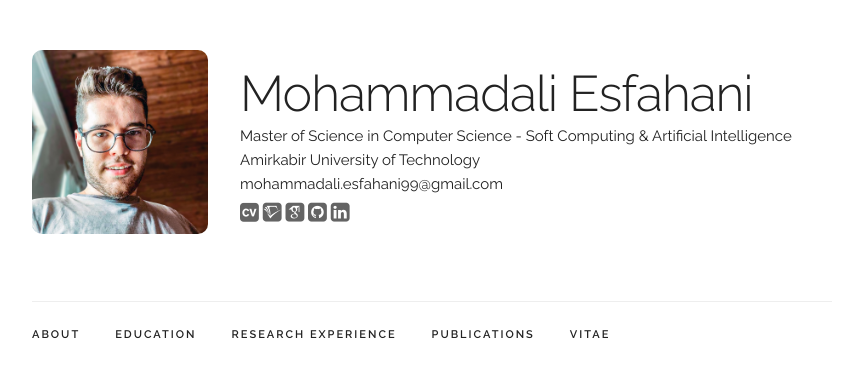
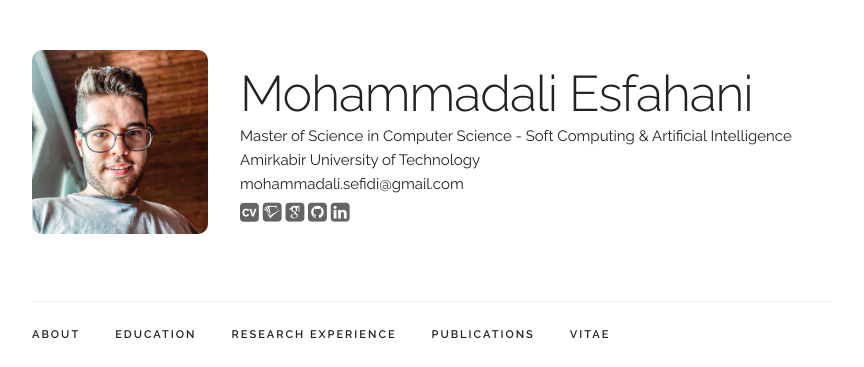
Before and after one commit to mojtabaSefidi/mojtabaSefidi.github.io, a Jekyll site: the page built from index.html, in a window 1280 px wide and 900 px high. Shown: the top 367 px of the window, without its empty margins (208-1072 px from the left). Built offline with Jekyll 4.4.1, drawn with Linux system fonts in a browser that asks for light colours; some web fonts are replaced.

Commit message:
Update main_info.yaml

```diff
--- a/_data/main_info.yaml
+++ b/_data/main_info.yaml
@@ -2,7 +2,7 @@ name: "Mohammadali Esfahani"
 title: "Master of Science in Computer Science - Soft Computing & Artificial Intelligence"
 dept: "Amirkabir University of Technology"
 # office: "Coda 1147M"
-email: "mohammadali.esfahani99@gmail.com"
+email: "mohammadali.sefidi@gmail.com"
 profile_pic: "/assets/profile-pics/profile_image.jpg"
 # twitter: "https://twitter.com/JunmoKang"
 cv: "assets/cv/Mohammadali_Esfahani_CV.pdf"
```
